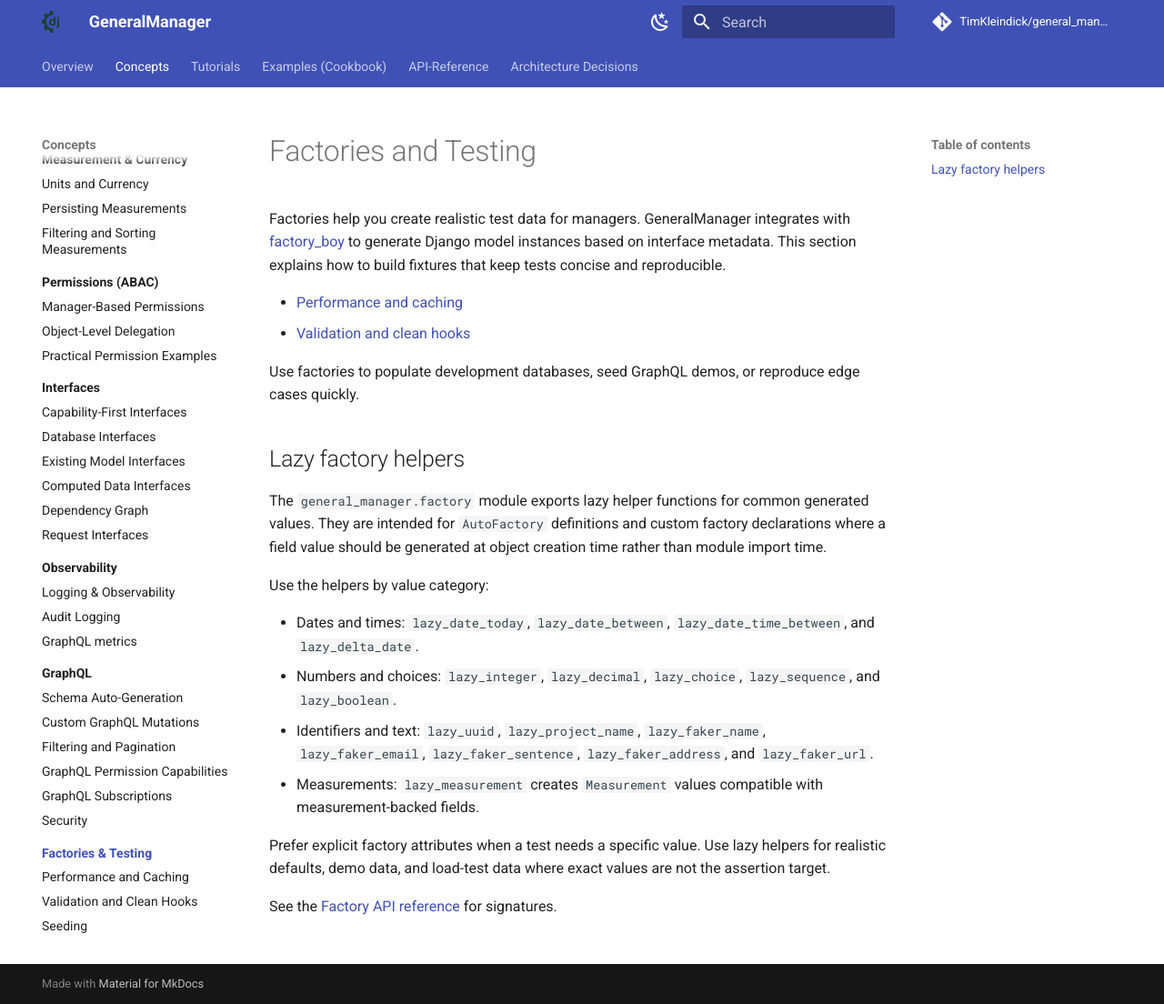
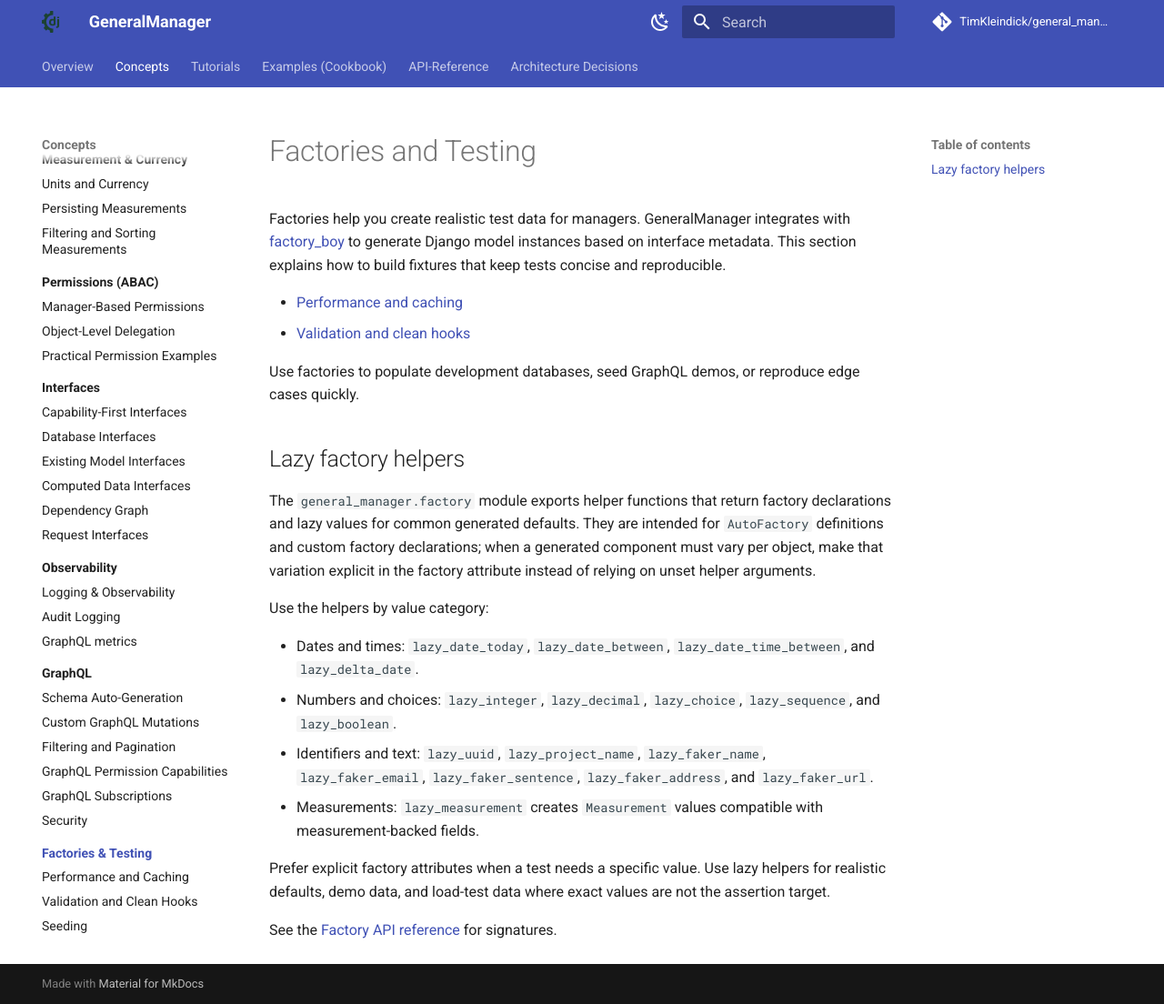
Before and after one commit to TimKleindick/general_manager, an MkDocs documentation site: the page built from docs/concepts/factories/index.md, in a window 1280 px wide and 1104 px high. Shown: the whole window at 91% size. Built offline with MkDocs 1.6.1 and Material for MkDocs 9.7.7, drawn with Linux system fonts in a browser that asks for light colours; comment, search, counter and statistics services are not loaded.

Commit message:
docs: clarify factory helper lifecycle

```diff
--- a/docs/concepts/factories/index.md
+++ b/docs/concepts/factories/index.md
@@ -9,7 +9,7 @@ Use factories to populate development databases, seed GraphQL demos, or reproduc
 
 ## Lazy factory helpers
 
-The `general_manager.factory` module exports lazy helper functions for common generated values. They are intended for `AutoFactory` definitions and custom factory declarations where a field value should be generated at object creation time rather than module import time.
+The `general_manager.factory` module exports helper functions that return factory declarations and lazy values for common generated defaults. They are intended for `AutoFactory` definitions and custom factory declarations; when a generated component must vary per object, make that variation explicit in the factory attribute instead of relying on unset helper arguments.
 
 Use the helpers by value category:
 
```
